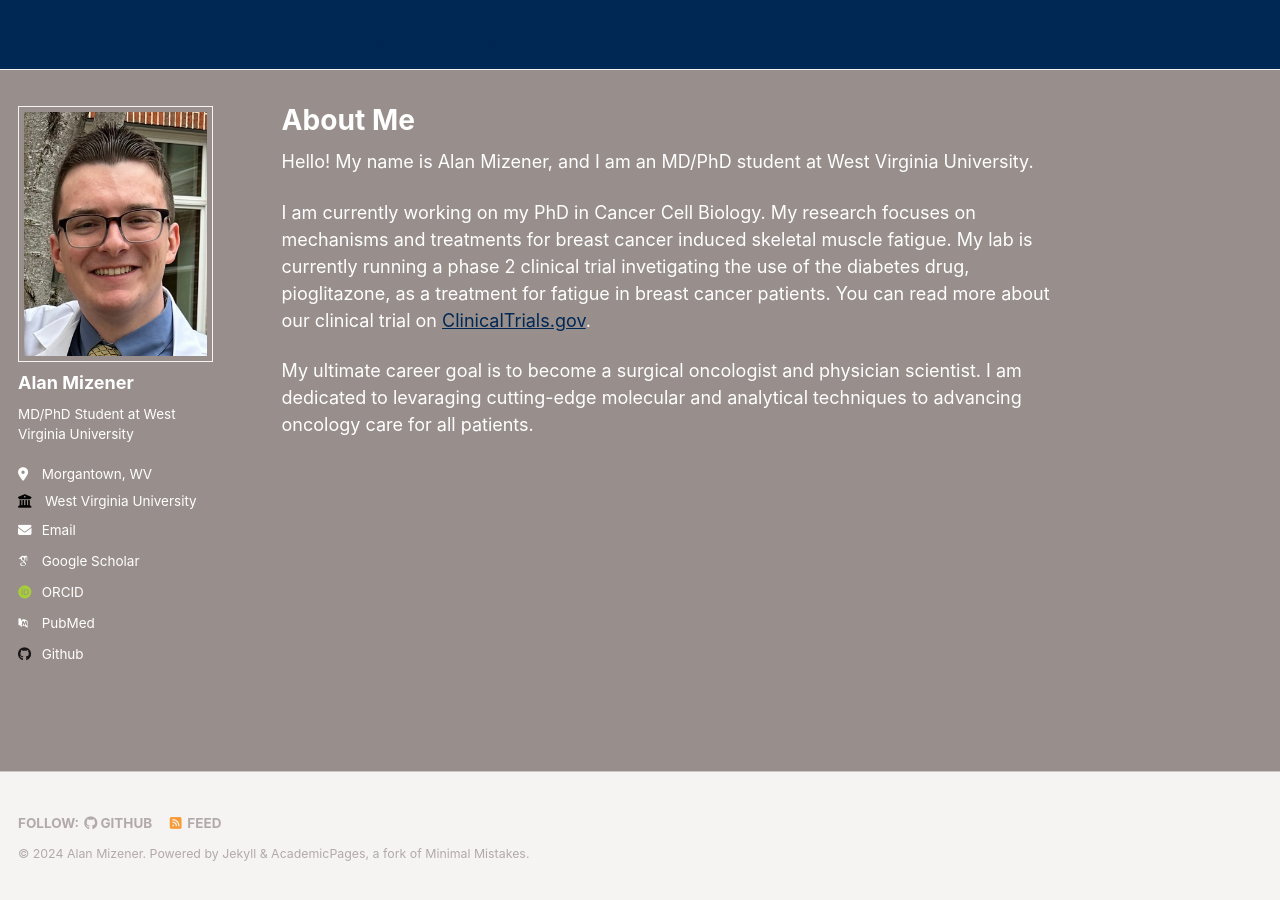
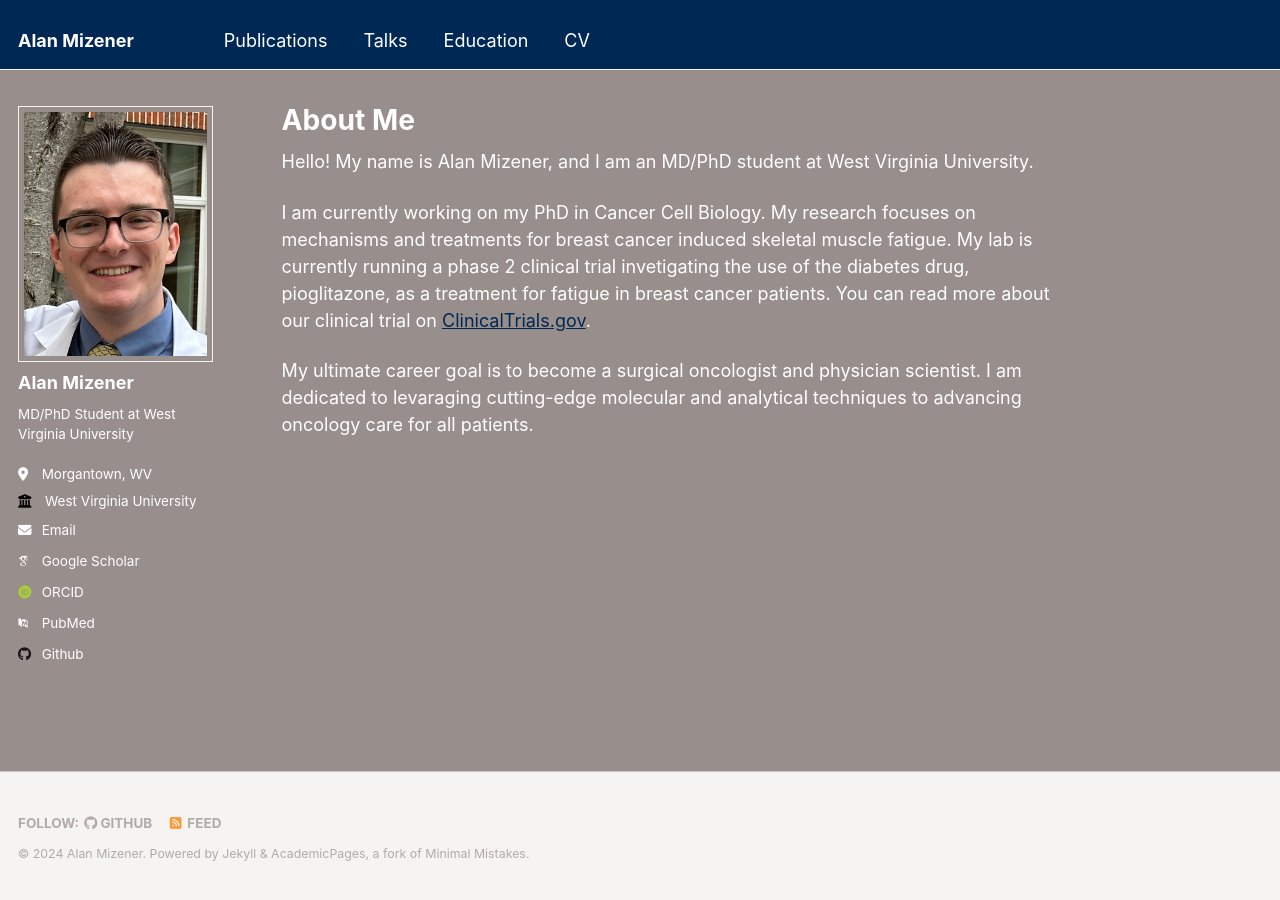
Before and after one commit to admizener/admizener.github.io, a Jekyll site: the page built from _pages/about.md, in a window 1280 px wide. Built offline with Jekyll 4.4.1, drawn with Linux system fonts in a browser that asks for light colours; some web fonts are replaced.

Commit message:
Update _variables.scss

```diff
--- a/_sass/_variables.scss
+++ b/_sass/_variables.scss
@@ -106,8 +106,8 @@ $xing-color                 : #006567;
 $link-color                 : $info-color;
 $link-color-hover           : mix(#000, $link-color, 25%);
 $link-color-visited         : mix(#fff, $link-color, 25%);
-$masthead-link-color        : $primary-color;
-$masthead-link-color-hover  : mix(#000, $primary-color, 25%);
+$masthead-link-color        : #fff;
+$masthead-link-color-hover  : mix(#000, $masthead-link-color, 25%);
 
 
 /*
```
